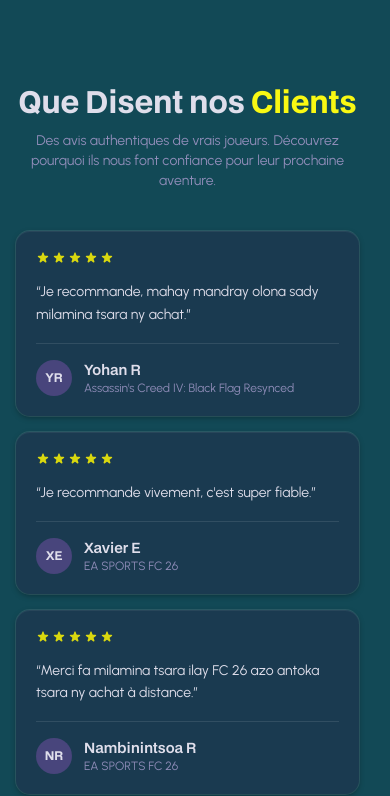
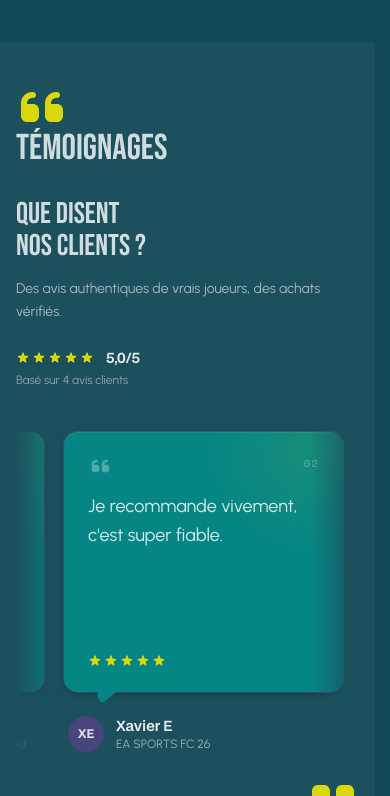
Before and after one commit to Niainatahiry/gss-web-app-front-repo, a React (Vite) app: page / in a window 390 px wide. Shown: the part 2240-3036 px from the top of the page. Built offline with nearby package versions, Linux system fonts and the light colour scheme.

Commit message:
feat(home): refonte du carrousel de témoignages et citations en icônes solides

```diff
--- a/src/components/home/TestimonialsSection.jsx
+++ b/src/components/home/TestimonialsSection.jsx
@@ -1,4 +1,10 @@
+import { useCallback, useEffect, useLayoutEffect, useRef, useState } from 'react'
+import { ChevronLeft, ChevronRight } from 'lucide-react'
+import { FontAwesomeIcon } from '@fortawesome/react-fontawesome'
+import { faQuoteLeft, faQuoteRight } from '@fortawesome/free-solid-svg-icons'
 import TestimonialCard from '../ui/TestimonialCard'
+import StarRating from '../ui/StarRating'
+import IconButton from '../ui/IconButton'
 
 // ── JSON Data — Real Facebook Reviews (anonymized) ──
 const testimonialsData = [
@@ -52,28 +58,235 @@ const testimonialsData = [
   },
 ]
 
+const AUTO_ADVANCE_MS = 5200
+
+/* Auto-rotation must never fight accessibility: if the visitor asked the OS
+   for reduced motion, the carousel becomes fully manual. */
+function usePrefersReducedMotion() {
+  const [reduced, setReduced] = useState(false)
+
+  useEffect(() => {
+    const query = window.matchMedia('(prefers-reduced-motion: reduce)')
+    const sync = () => setReduced(query.matches)
+
+    sync()
+    query.addEventListener('change', sync)
+    return () => query.removeEventListener('change', sync)
+  }, [])
+
+  return reduced
+}
+
 function TestimonialsSection() {
+  const scrollerRef = useRef(null)
+  const [canScroll, setCanScroll] = useState(false)
+  const [atStart, setAtStart] = useState(true)
+  const [atEnd, setAtEnd] = useState(false)
+  const [isPaused, setIsPaused] = useState(false)
+  const prefersReducedMotion = usePrefersReducedMotion()
+
+  const averageRating = (
+    testimonialsData.reduce((sum, item) => sum + item.rating, 0) /
+    testimonialsData.length
+  )
+  const averageLabel = averageRating.toFixed(1).replace('.', ',')
+
+  /* Arrows only exist while the track actually overflows — otherwise the
+     section stays a calm row of cards. */
+  const syncScrollState = useCallback(() => {
+    const el = scrollerRef.current
+    if (!el) return
+
+    const maxScroll = el.scrollWidth - el.clientWidth
+    setCanScroll(maxScroll > 1)
+    setAtStart(el.scrollLeft <= 1)
+    setAtEnd(el.scrollLeft >= maxScroll - 1)
+  }, [])
+
+  useLayoutEffect(() => {
+    const el = scrollerRef.current
+    if (!el) return
+
+    syncScrollState()
+
+    const observer = new ResizeObserver(syncScrollState)
+    observer.observe(el)
+    if (el.firstElementChild) observer.observe(el.firstElementChild)
+
+    return () => observer.disconnect()
+  }, [syncScrollState])
+
+  const scrollByCard = useCallback(
+    (direction, { loop = false } = {}) => {
+      const el = scrollerRef.current
+      if (!el) return
+
+      const track = el.firstElementChild
+      const firstCard = track?.firstElementChild
+      const gap = parseFloat(getComputedStyle(track).columnGap) || 0
+      const step = (firstCard?.getBoundingClientRect().width || el.clientWidth * 0.8) + gap
+      const behavior = prefersReducedMotion ? 'auto' : 'smooth'
+
+      const maxScroll = el.scrollWidth - el.clientWidth
+
+      // Auto-play wraps around; manual navigation stops at the edges.
+      if (loop && direction > 0 && el.scrollLeft >= maxScroll - 2) {
+        el.scrollTo({ left: 0, behavior })
+        return
+      }
+
+      el.scrollBy({ left: direction * step, behavior })
+    },
+    [prefersReducedMotion]
+  )
+
+  useEffect(() => {
+    if (!canScroll || isPaused || prefersReducedMotion) return
+
+    const timer = window.setInterval(() => scrollByCard(1, { loop: true }), AUTO_ADVANCE_MS)
+    return () => window.clearInterval(timer)
+  }, [canScroll, isPaused, prefersReducedMotion, scrollByCard])
+
+  const handleKeyDown = (event) => {
+    if (event.key === 'ArrowLeft') {
+      event.preventDefault()
+      scrollByCard(-1)
+    }
+    if (event.key === 'ArrowRight') {
+      event.preventDefault()
+      scrollByCard(1)
+    }
+  }
+
   return (
-    <section className="w-full py-10 sm:py-12 md:py-16">
-      <div className="mx-auto max-w-7xl px-4 sm:px-6 lg:px-8">
-
-        {/* Section Header */}
-        <div className="mb-10 text-center md:mb-12">
-          <h2 className="font-display text-3xl sm:text-5xl font-bold text-primary-100 mb-3">
-            Que Disent nos <span className="text-secondary-100 font-display">Clients</span>
-          </h2>
-          <p className="text-primary-300 text-sm sm:text-base max-w-2xl mx-auto">
-            Des avis authentiques de vrais joueurs. Découvrez pourquoi ils nous font confiance pour leur prochaine aventure.
-          </p>
+    <section className="w-full overflow-x-clip bg-primary-100/5 py-10 sm:py-12 md:py-16">
+      <div className="mx-auto w-full max-w-7xl px-4 sm:px-6 md:px-8 lg:px-10 xl:px-0">
+        {/* Editorial banner — giant opening quote + section label */}
+        <div className="flex justify-start text-secondary">
+          <FontAwesomeIcon
+            icon={faQuoteLeft}
+            aria-hidden="true"
+            className="-ml-1 text-5xl sm:-ml-2 sm:text-6xl xl:-ml-3 xl:text-8xl"
+          />
         </div>
 
-        {/* Simple grid — no marquee, no continuous animation */}
-        <div className="grid grid-cols-1 gap-4 sm:grid-cols-2 lg:gap-6 xl:grid-cols-4">
-          {testimonialsData.map((testimonial) => (
-            <TestimonialCard key={testimonial.id} data={testimonial} />
-          ))}
+        <p className="font-heading text-4xl leading-none text-white/80 sm:text-5xl xl:text-7xl">
+          témoignages
+        </p>
+
+        <div className="mt-8 grid items-start gap-8 sm:mt-10 lg:grid-cols-[minmax(240px,300px)_minmax(0,1fr)] lg:gap-10 xl:mt-14 xl:gap-14">
+
+          {/* Static rail — never moves while the cards slide */}
+          <div className="flex flex-col items-start">
+
+            <h2 className="font-heading text-3xl leading-[1.05] text-white/80 sm:text-3xl md:text-4xl">
+              Que disent{' '}
+              <br />
+              Nos clients&nbsp;?
+            </h2>
+
+            <p className="mt-4 max-w-xs text-sm leading-relaxed text-white/60">
+              Des avis authentiques de vrais joueurs, des achats vérifiés.
+            </p>
+
+            <div className="mt-6 flex items-center gap-3">
+              <StarRating count={Math.round(averageRating)} size="sm" />
+              <span className="font-display text-sm font-semibold text-white/90">
+                {averageLabel}/5
+              </span>
+            </div>
+
+            <p className="mt-1 text-xs text-white/50">
+              Basé sur {testimonialsData.length} avis clients
+            </p>
+
+
+          </div>
+
+          {/* Carousel — pauses on hover and keyboard focus */}
+          <div
+            className="relative min-w-0"
+            onPointerEnter={() => setIsPaused(true)}
+            onPointerLeave={() => setIsPaused(false)}
+            onFocusCapture={() => setIsPaused(true)}
+            onBlurCapture={(event) => {
+              if (!event.currentTarget.contains(event.relatedTarget)) setIsPaused(false)
+            }}
+          >
+
+            {/* Edge fades — stay in place; the track stops before them */}
+            <div
+              aria-hidden="true"
+              className="pointer-events-none absolute inset-y-0 left-0 z-10 w-12 bg-linear-to-r from-[#1C515E] to-transparent sm:w-20"
+            />
+            <div
+              aria-hidden="true"
+              className="pointer-events-none absolute inset-y-0 right-0 z-10 w-12 bg-linear-to-l from-[#1C515E] to-transparent sm:w-20"
+            />
+
+            <div
+              ref={scrollerRef}
+              role="region"
+              aria-roledescription="carrousel"
+              aria-label="Avis de nos clients"
+              tabIndex={0}
+              onScroll={syncScrollState}
+              onKeyDown={handleKeyDown}
+              className="
+                flex items-stretch overflow-x-auto
+                snap-x snap-mandatory scroll-pl-12 sm:scroll-pl-20
+                pb-2 pt-3
+                [scrollbar-width:none] [-ms-overflow-style:none] [&::-webkit-scrollbar]:hidden
+                focus-visible:outline-none focus-visible:ring-2 focus-visible:ring-secondary focus-visible:ring-offset-4 focus-visible:ring-offset-tertiary-550
+              "
+            >
+              <div className="flex w-max gap-5 pl-12 pr-12 sm:pl-20 sm:pr-20">
+                {testimonialsData.map((testimonial, index) => (
+                  <TestimonialCard
+                    key={testimonial.id}
+                    data={testimonial}
+                    index={index}
+                  />
+                ))}
+              </div>
+            </div>
+
+            {canScroll && (
+              <>
+                <IconButton
+                  variant="surface"
+                  onClick={() => scrollByCard(-1)}
+                  disabled={atStart}
+                  aria-label="Avis précédents"
+                  className="absolute left-0 top-1/2 z-20 hidden h-10 w-10 -translate-y-1/2 rounded-full border border-white/10 bg-primary-700/85 backdrop-blur lg:-left-10 lg:inline-flex xl:-left-12"
+                >
+                  <ChevronLeft size={18} strokeWidth={2} />
+                </IconButton>
+
+                <IconButton
+                  variant="surface"
+                  onClick={() => scrollByCard(1)}
+                  disabled={atEnd}
+                  aria-label="Avis suivants"
+                  className="absolute right-0 top-1/2 z-20 hidden h-10 w-10 -translate-y-1/2 rounded-full border border-white/10 bg-primary-700/85 backdrop-blur lg:-right-6 lg:inline-flex xl:right-1"
+                >
+                  <ChevronRight size={18} strokeWidth={2} />
+                </IconButton>
+              </>
+            )}
+
+          </div>
+
         </div>
 
+        {/* Closing quote — frames the section from the bottom right. */}
+        <div className="mt-4 flex justify-end text-secondary sm:mt-6 xl:mt-8">
+          <FontAwesomeIcon
+            icon={faQuoteRight}
+            aria-hidden="true"
+            className="-mr-1 text-5xl sm:-mr-2 sm:text-6xl xl:-mr-6 xl:text-8xl"
+          />
+        </div>
       </div>
     </section>
   )
--- a/src/components/ui/TestimonialCard.jsx
+++ b/src/components/ui/TestimonialCard.jsx
@@ -1,24 +1,67 @@
+import { FontAwesomeIcon } from '@fortawesome/react-fontawesome'
+import { faQuoteLeft } from '@fortawesome/free-solid-svg-icons'
 import StarRating from './StarRating'
 import UserAvatar from './UserAvatar'
-import Card from './Card'
 
 // ── Testimonial Card Component ──
-function TestimonialCard({ data }) {
+// Speech-bubble card: the bubble carries the review, the tail points down to
+// the author, which sits *outside* the surface. The avatar row is deliberately
+// detached so the card reads as someone actually speaking.
+function TestimonialCard({ data, index = 0 }) {
   const { username, avatar, rating, testimonial, gameName } = data
 
   return (
-    <Card
-      as="article"
-      className="flex h-full flex-col gap-4 p-5 sm:p-6 font-body bg-primary-600/40"
+    <article
+      className="group flex h-full w-[280px] shrink-0 snap-start flex-col sm:w-[320px] 2xl:w-[340px]"
+      aria-label={`Avis de ${username}`}
     >
 
-      <StarRating count={rating} size="sm" />
+      {/* Bubble */}
+      <div className="relative flex flex-1 flex-col rounded-card bg-tertiary-400 p-6 shadow-e2 ring-1 ring-white/10 transition-all duration-300 ease-material group-hover:-translate-y-1 group-hover:shadow-e3 group-hover:ring-white/20 motion-reduce:transition-none motion-reduce:group-hover:translate-y-0">
 
-      <p className="grow text-sm sm:text-base leading-relaxed text-primary-100 line-clamp-6">
-        “{testimonial}”
-      </p>
+        {/* Decorative wash — clipped so it never leaks past the rounded corners */}
+        <div
+          aria-hidden="true"
+          className="pointer-events-none absolute inset-0 overflow-hidden rounded-card"
+        >
+          <div className="absolute -right-12 -top-16 h-36 w-36 rounded-full bg-secondary/10 blur-2xl" />
+        </div>
 
-      <div className="flex items-center gap-3 border-t border-white/10 pt-4">
+        <div className="relative flex flex-1 flex-col gap-4">
+
+          <div className="flex items-start justify-between">
+            <FontAwesomeIcon
+              icon={faQuoteLeft}
+              aria-hidden="true"
+              className="text-xl text-white/30"
+            />
+
+            <span className="font-mono text-[10px] tracking-[0.2em] text-white/35">
+              {String(index + 1).padStart(2, '0')}
+            </span>
+          </div>
+
+          <p className="line-clamp-6 flex-1 text-lg leading-relaxed text-white/85 sm:text-[15px] md:text-xl">
+            {testimonial}
+          </p>
+
+          <StarRating count={rating} size="sm" />
+
+        </div>
+
+        {/* Tail — same fill as the bubble, aimed at the avatar below */}
+        <svg
+          aria-hidden="true"
+          viewBox="0 0 24 14"
+          className="absolute -bottom-2.75 left-8 h-3 w-6 fill-tertiary-400"
+        >
+          <path d="M0 0H23L8 12.2C5.6 13.7 2.6 12.4 1.4 9.8L0 6.5V0Z" />
+        </svg>
+
+      </div>
+
+      {/* Author — outside the bubble, aligned under the tail */}
+      <div className="mt-6 flex items-center gap-3 pl-1">
         <UserAvatar
           username={username}
           avatarUrl={avatar}
@@ -26,16 +69,16 @@ function TestimonialCard({ data }) {
         />
 
         <div className="flex min-w-0 flex-col">
-          <span className="truncate font-display text-sm font-semibold text-primary-100">
+          <span className="truncate font-display text-sm font-semibold text-white/90">
             {username}
           </span>
-          <span className="truncate text-xs text-primary-300">
+          <span className="truncate text-xs text-white/55">
             {gameName}
           </span>
         </div>
       </div>
 
-    </Card>
+    </article>
   )
 }
 
```
